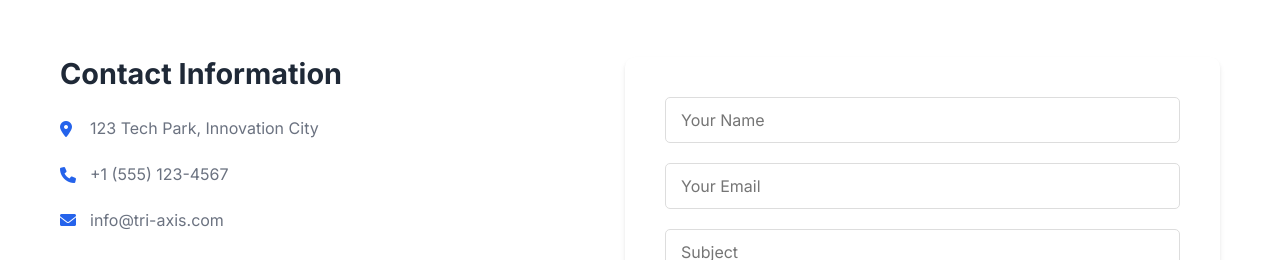
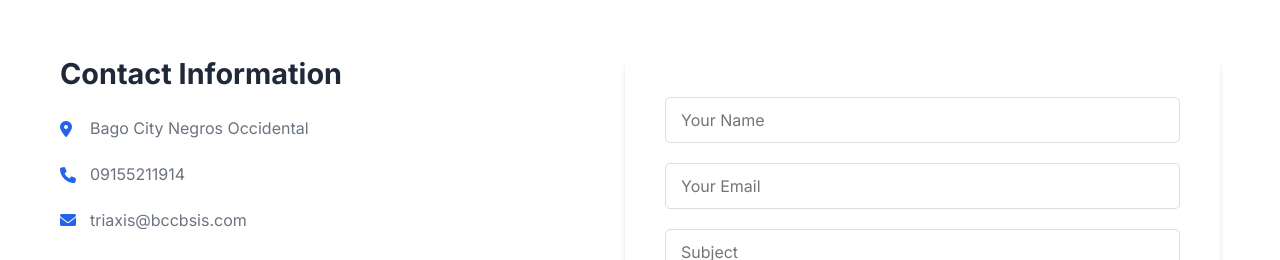
Before and after one commit to Jm141/tri_axis, a plain HTML site: page index.html in a window 1280 px wide. Shown: the part 5921-6181 px from the top of the page. Drawn offline with Linux system fonts and the light colour scheme.

Commit message:
Update contact information in index.html

```diff
--- a/index.html
+++ b/index.html
@@ -292,9 +292,9 @@
             <div class="contact-content">
                 <div class="contact-info">
                     <h3>Contact Information</h3>
-                    <p><i class="fas fa-map-marker-alt"></i> 123 Tech Park, Innovation City</p>
-                    <p><i class="fas fa-phone"></i> +1 (555) 123-4567</p>
-                    <p><i class="fas fa-envelope"></i> info@tri-axis.com</p>
+                    <p><i class="fas fa-map-marker-alt"></i> Bago City Negros Occidental</p>
+                    <p><i class="fas fa-phone"></i> 09155211914</p>
+                    <p><i class="fas fa-envelope"></i>triaxis@bccbsis.com</p>
                     <div class="social-links">
                         <a href="#" class="social-icon"><i class="fab fa-twitter"></i></a>
                         <a href="#" class="social-icon"><i class="fab fa-linkedin"></i></a>
```
